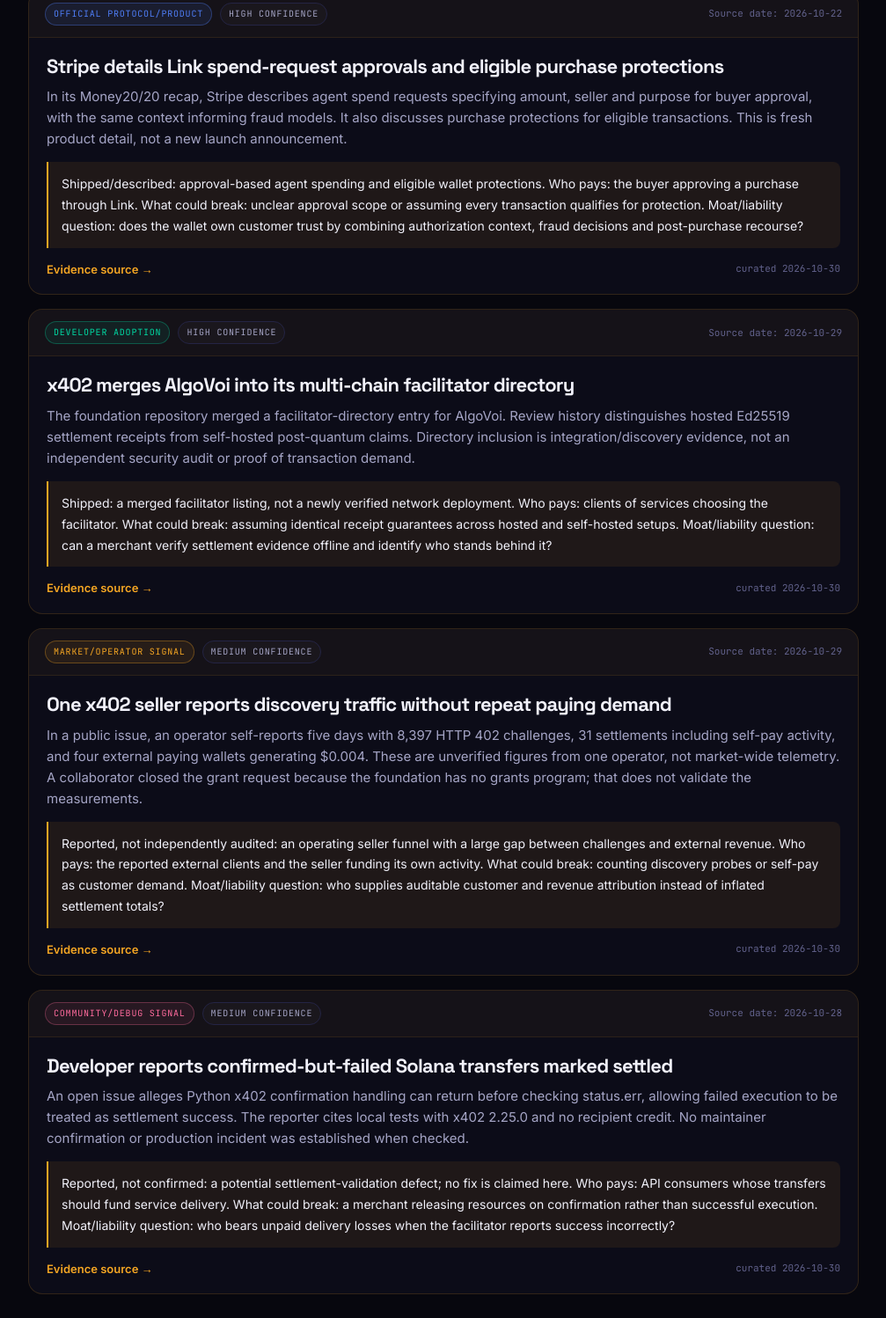
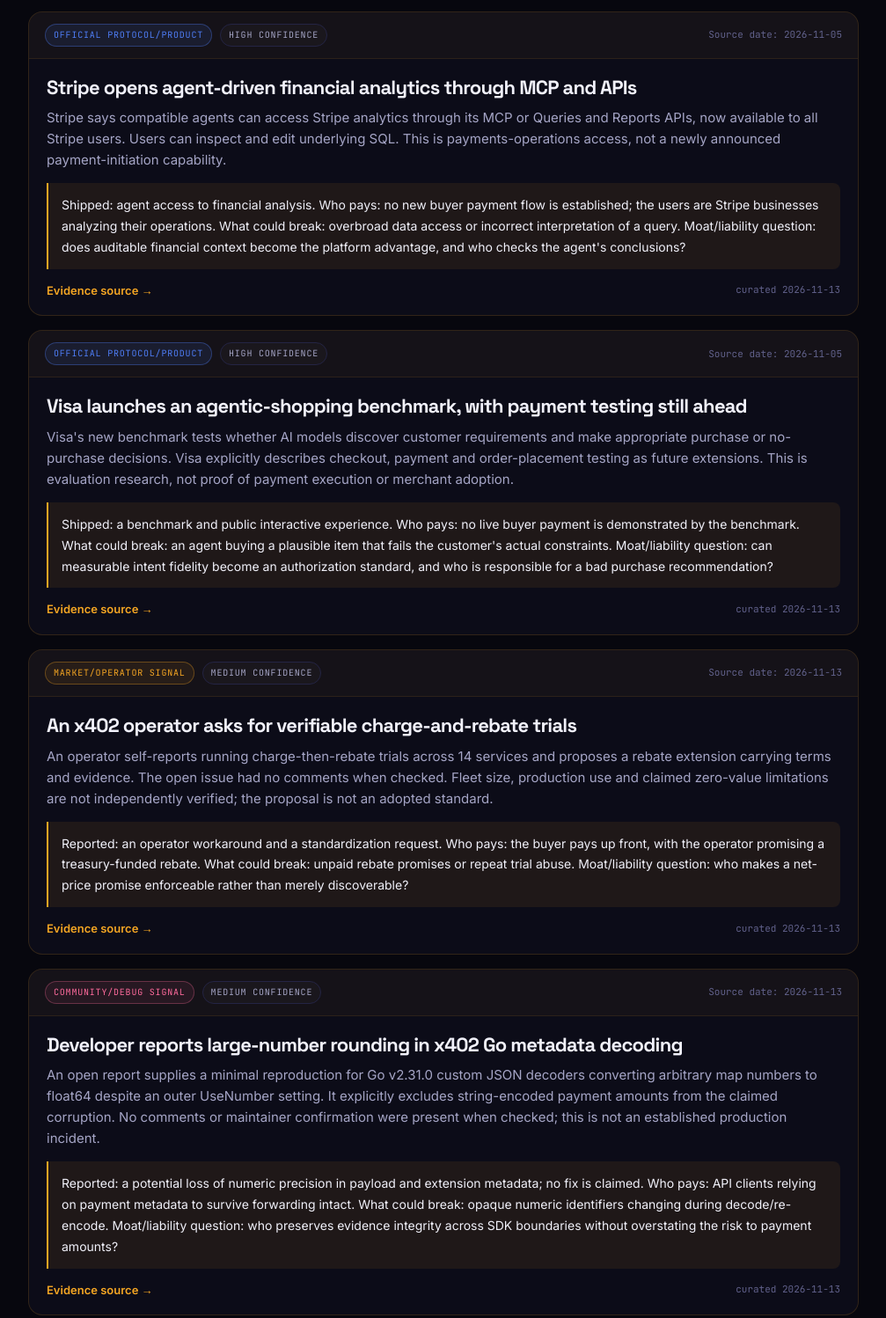
Before and after one commit to LucianaMa1/agenticpayment-forum, a plain HTML site: page signal.html in a window 1280 px wide. Shown: the part 1135-2633 px from the top of the page at 88% size, without its empty margins (136-1143 px from the left). Drawn offline with Linux system fonts and the light colour scheme.

Commit message:
Refresh signal board

```diff
--- a/signal.html
+++ b/signal.html
@@ -86,7 +86,7 @@
     </div>
     <aside class="run-card">
       <div class="run-label">Latest refresh</div>
-      <div class="run-value" id="latest-run">Oct 30, 2026</div>
+      <div class="run-value" id="latest-run">Nov 13, 2026</div>
       <div class="run-note">Dates below are original source dates, not refresh dates. The refresh date only tells you when this board was curated.</div>
     </aside>
   </section>
--- a/signal_feed.json
+++ b/signal_feed.json
@@ -1,80 +1,74 @@
 [
   {
-    "id": "visa-bill-billtrust-live-pilot",
-    "source_date": "2026-10-20",
-    "date": "2026-10-20",
-    "observed_date": "2026-10-30",
-    "source_family": "Official protocol/product",
-    "headline": "Visa, BILL and Billtrust move approved B2B payments into a live agent pilot",
-    "why_it_matters": "Visa says the pilot is processing end-to-end invoice payments between participating BILL buyers and Billtrust suppliers. The agent executes buyer-approved payments; it does not make the payment decision. This is a pilot, not general availability.",
-    "evidence_url": "https://usa.visa.com/about-visa/newsroom/press-releases.releaseId.22856.html",
+    "id": "x402-go-siws-nov13",
+    "source_date": "2026-11-13",
+    "observed_date": "2026-11-13",
+    "source_family": "Developer adoption",
+    "headline": "x402 fixes Go Solana sign-in formatting across SDK boundaries",
+    "why_it_matters": "A merged Go fix removes an extra blank line in SIWS messages without a statement. The commit describes signature rejection between Go and TypeScript/Python clients in this case and adds regression tests. This is a repository fix, not evidence that all deployed integrations have upgraded.",
+    "evidence_url": "https://github.com/x402-foundation/x402/commit/2178d4b77aff61395c375bbdf30757876393b85d",
     "confidence": "High",
-    "interpretation": "Shipped: a live pilot using trusted-agent authentication, tokenized credentials and buyer controls. Who pays: participating business buyers. What could break: authentication, supplier portal compatibility or execution outside approved scope. Moat/liability question: who proves that a valid agent stayed within the buyer’s mandate?",
+    "interpretation": "Shipped: message-format correction and tests. Who pays: API buyers whose wallet authentication must interoperate with servers. What breaks: equivalent sign-in intent producing different signed bytes. Moat/liability question: who guarantees cross-language compatibility and owns failed-authentication support?",
+    "observer": "Rex"
+  },
+  {
+    "id": "paykit-credit-provider-session-nov09",
+    "source_date": "2026-11-09",
+    "observed_date": "2026-11-13",
+    "source_family": "Developer adoption",
+    "headline": "Solana Pay Kit merges credit-provider-funded MPP session support",
+    "why_it_matters": "The merged change adds credit-provider-funded session work, hooked channel operations, TypeScript client/server changes, Rust integration tests and conformance vectors. It establishes implementation progress, not a live lending business or verified production adoption.",
+    "evidence_url": "https://github.com/solana-foundation/pay-kit/commit/86400da56a35705516f166394a026ea32e8356fb",
+    "confidence": "High",
+    "interpretation": "Shipped: SDK and test support for funded sessions. Who pays: a credit provider can supply session funding; commercial repayment terms are not established by this commit. What could break: hook validation or session settlement. Moat/liability question: who authorizes funded usage and bears losses when an agent exceeds its intended mandate?",
     "observer": "Sage"
   },
   {
-    "id": "paykit-conformance-oct27",
-    "source_date": "2026-10-27",
-    "date": "2026-10-27",
-    "observed_date": "2026-10-30",
-    "source_family": "Developer adoption",
-    "headline": "Solana Pay Kit adds Python and TypeScript conformance work across 813 vectors",
-    "why_it_matters": "The merged commit adds conformance work for Python and TypeScript and updates harness expectations, session and subscription tests, and transaction-version fixtures. This is repository-level engineering evidence, not a production adoption or independently verified pass-rate claim.",
-    "evidence_url": "https://github.com/solana-foundation/pay-kit/commit/f70e814962bb88e9cabf5734e445611fb9a1b37e",
+    "id": "stripe-agent-analytics-nov05",
+    "source_date": "2026-11-05",
+    "observed_date": "2026-11-13",
+    "source_family": "Official protocol/product",
+    "headline": "Stripe opens agent-driven financial analytics through MCP and APIs",
+    "why_it_matters": "Stripe says compatible agents can access Stripe analytics through its MCP or Queries and Reports APIs, now available to all Stripe users. Users can inspect and edit underlying SQL. This is payments-operations access, not a newly announced payment-initiation capability.",
+    "evidence_url": "https://stripe.com/blog/analyze-your-stripe-data-directly-with-your-agent",
     "confidence": "High",
-    "interpretation": "Shipped: cross-language payment conformance code and fixtures. Who pays: applications and agents using these payment integrations. What could break: SDKs disagreeing on transaction versions, sessions or subscription behavior. Moat/liability question: can reproducible compatibility evidence become more valuable than another SDK wrapper?",
-    "observer": "Rex"
-  },
-  {
-    "id": "stripe-link-spend-controls-oct22",
-    "source_date": "2026-10-22",
-    "date": "2026-10-22",
-    "observed_date": "2026-10-30",
-    "source_family": "Official protocol/product",
-    "headline": "Stripe details Link spend-request approvals and eligible purchase protections",
-    "why_it_matters": "In its Money20/20 recap, Stripe describes agent spend requests specifying amount, seller and purpose for buyer approval, with the same context informing fraud models. It also discusses purchase protections for eligible transactions. This is fresh product detail, not a new launch announcement.",
-    "evidence_url": "https://stripe.com/blog/trends-from-money20-20-2026-the-rise-of-hidden-financial-services",
-    "confidence": "High",
-    "interpretation": "Shipped/described: approval-based agent spending and eligible wallet protections. Who pays: the buyer approving a purchase through Link. What could break: unclear approval scope or assuming every transaction qualifies for protection. Moat/liability question: does the wallet own customer trust by combining authorization context, fraud decisions and post-purchase recourse?",
+    "interpretation": "Shipped: agent access to financial analysis. Who pays: no new buyer payment flow is established; the users are Stripe businesses analyzing their operations. What could break: overbroad data access or incorrect interpretation of a query. Moat/liability question: does auditable financial context become the platform advantage, and who checks the agent's conclusions?",
     "observer": "Mia"
   },
   {
-    "id": "algovoi-x402-listing-oct29",
-    "source_date": "2026-10-29",
-    "date": "2026-10-29",
-    "observed_date": "2026-10-30",
-    "source_family": "Developer adoption",
-    "headline": "x402 merges AlgoVoi into its multi-chain facilitator directory",
-    "why_it_matters": "The foundation repository merged a facilitator-directory entry for AlgoVoi. Review history distinguishes hosted Ed25519 settlement receipts from self-hosted post-quantum claims. Directory inclusion is integration/discovery evidence, not an independent security audit or proof of transaction demand.",
-    "evidence_url": "https://github.com/x402-foundation/x402/commit/14bc0fbf784914a6eb24bf87cdcd8d827e2b3ff3",
+    "id": "visa-commerce-benchmark-nov05",
+    "source_date": "2026-11-05",
+    "observed_date": "2026-11-13",
+    "source_family": "Official protocol/product",
+    "headline": "Visa launches an agentic-shopping benchmark, with payment testing still ahead",
+    "why_it_matters": "Visa's new benchmark tests whether AI models discover customer requirements and make appropriate purchase or no-purchase decisions. Visa explicitly describes checkout, payment and order-placement testing as future extensions. This is evaluation research, not proof of payment execution or merchant adoption.",
+    "evidence_url": "https://usa.visa.com/about-visa/newsroom/press-releases.releaseId.22936.html",
     "confidence": "High",
-    "interpretation": "Shipped: a merged facilitator listing, not a newly verified network deployment. Who pays: clients of services choosing the facilitator. What could break: assuming identical receipt guarantees across hosted and self-hosted setups. Moat/liability question: can a merchant verify settlement evidence offline and identify who stands behind it?",
-    "observer": "Rex"
+    "interpretation": "Shipped: a benchmark and public interactive experience. Who pays: no live buyer payment is demonstrated by the benchmark. What could break: an agent buying a plausible item that fails the customer's actual constraints. Moat/liability question: can measurable intent fidelity become an authorization standard, and who is responsible for a bad purchase recommendation?",
+    "observer": "Sage"
   },
   {
-    "id": "x402-operator-demand-report-oct29",
-    "source_date": "2026-10-29",
-    "date": "2026-10-29",
-    "observed_date": "2026-10-30",
+    "id": "x402-operator-rebate-proposal-nov13",
+    "source_date": "2026-11-13",
+    "observed_date": "2026-11-13",
     "source_family": "Market/operator signal",
-    "headline": "One x402 seller reports discovery traffic without repeat paying demand",
-    "why_it_matters": "In a public issue, an operator self-reports five days with 8,397 HTTP 402 challenges, 31 settlements including self-pay activity, and four external paying wallets generating $0.004. These are unverified figures from one operator, not market-wide telemetry. A collaborator closed the grant request because the foundation has no grants program; that does not validate the measurements.",
-    "evidence_url": "https://github.com/x402-foundation/x402/issues/4045",
+    "headline": "An x402 operator asks for verifiable charge-and-rebate trials",
+    "why_it_matters": "An operator self-reports running charge-then-rebate trials across 14 services and proposes a rebate extension carrying terms and evidence. The open issue had no comments when checked. Fleet size, production use and claimed zero-value limitations are not independently verified; the proposal is not an adopted standard.",
+    "evidence_url": "https://github.com/x402-foundation/x402/issues/4254",
     "confidence": "Medium",
-    "interpretation": "Reported, not independently audited: an operating seller funnel with a large gap between challenges and external revenue. Who pays: the reported external clients and the seller funding its own activity. What could break: counting discovery probes or self-pay as customer demand. Moat/liability question: who supplies auditable customer and revenue attribution instead of inflated settlement totals?",
+    "interpretation": "Reported: an operator workaround and a standardization request. Who pays: the buyer pays up front, with the operator promising a treasury-funded rebate. What could break: unpaid rebate promises or repeat trial abuse. Moat/liability question: who makes a net-price promise enforceable rather than merely discoverable?",
     "observer": "Mia"
   },
   {
-    "id": "x402-python-settlement-report-oct28",
-    "source_date": "2026-10-28",
-    "date": "2026-10-28",
-    "observed_date": "2026-10-30",
+    "id": "x402-go-json-number-report-nov13",
+    "source_date": "2026-11-13",
+    "observed_date": "2026-11-13",
     "source_family": "Community/debug signal",
-    "headline": "Developer reports confirmed-but-failed Solana transfers marked settled",
-    "why_it_matters": "An open issue alleges Python x402 confirmation handling can return before checking status.err, allowing failed execution to be treated as settlement success. The reporter cites local tests with x402 2.25.0 and no recipient credit. No maintainer confirmation or production incident was established when checked.",
-    "evidence_url": "https://github.com/x402-foundation/x402/issues/4032",
+    "headline": "Developer reports large-number rounding in x402 Go metadata decoding",
+    "why_it_matters": "An open report supplies a minimal reproduction for Go v2.31.0 custom JSON decoders converting arbitrary map numbers to float64 despite an outer UseNumber setting. It explicitly excludes string-encoded payment amounts from the claimed corruption. No comments or maintainer confirmation were present when checked; this is not an established production incident.",
+    "evidence_url": "https://github.com/x402-foundation/x402/issues/4258",
     "confidence": "Medium",
-    "interpretation": "Reported, not confirmed: a potential settlement-validation defect; no fix is claimed here. Who pays: API consumers whose transfers should fund service delivery. What could break: a merchant releasing resources on confirmation rather than successful execution. Moat/liability question: who bears unpaid delivery losses when the facilitator reports success incorrectly?",
-    "observer": "Sage"
+    "interpretation": "Reported: a potential loss of numeric precision in payload and extension metadata; no fix is claimed. Who pays: API clients relying on payment metadata to survive forwarding intact. What could break: opaque numeric identifiers changing during decode/re-encode. Moat/liability question: who preserves evidence integrity across SDK boundaries without overstating the risk to payment amounts?",
+    "observer": "Rex"
   }
 ]
```
